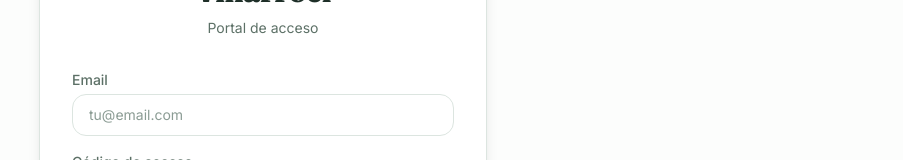
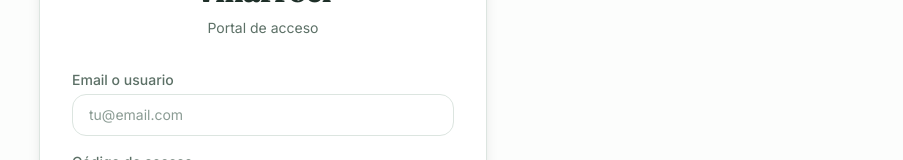
Before and after one commit to b3njaminfuentes/odonto, a Next.js app: page /login in a window 1280 px wide. Shown: the part 292-452 px from the top of the page, without its empty margins (377-1280 px from the left). Built offline with nearby package versions, Linux system fonts and the light colour scheme; no server answers.

Commit message:
Aclarar etiqueta del login: Email o usuario (acepta el atajo de la dra)

```diff
--- a/src/app/login/unified-login-form.tsx
+++ b/src/app/login/unified-login-form.tsx
@@ -33,11 +33,13 @@ export default function UnifiedLoginForm() {
   return (
     <form onSubmit={handleSubmit} className="space-y-4">
       <div>
-        <label className="block text-sm font-medium text-muted mb-1">Email</label>
+        <label className="block text-sm font-medium text-muted mb-1">Email o usuario</label>
         <input
           type="text"
           inputMode="email"
           autoCapitalize="none"
+          autoCorrect="off"
+          spellCheck={false}
           value={email}
           onChange={(e) => setEmail(e.target.value)}
           required
```
